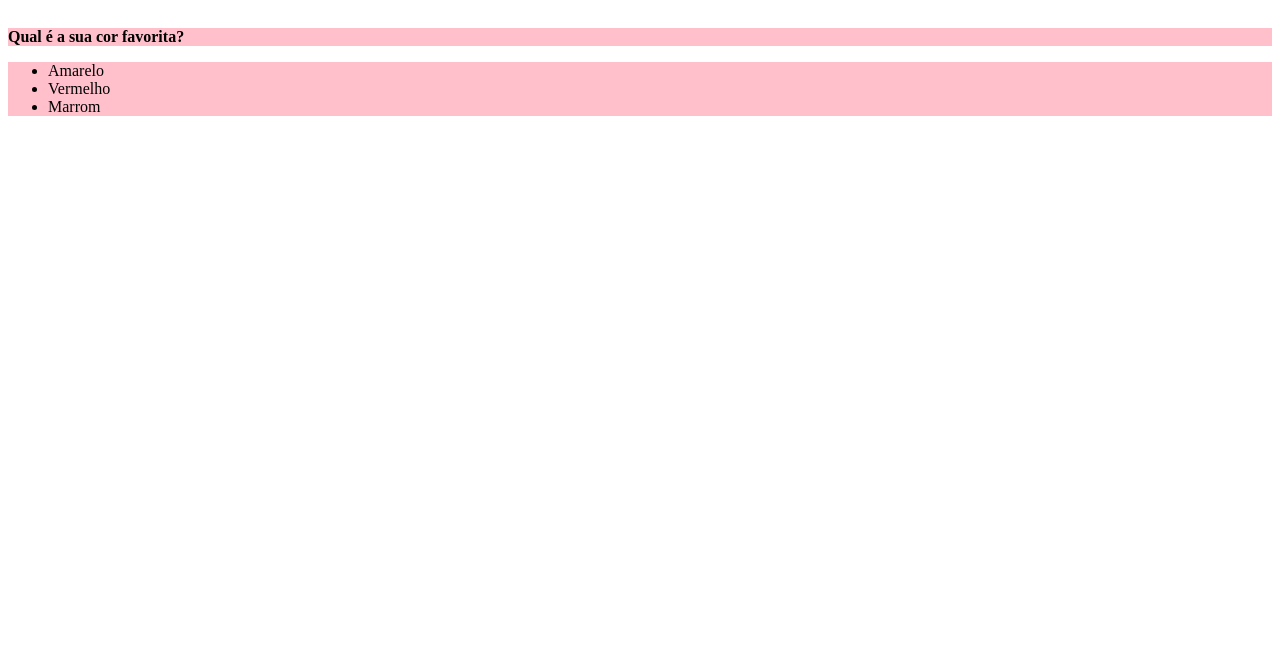
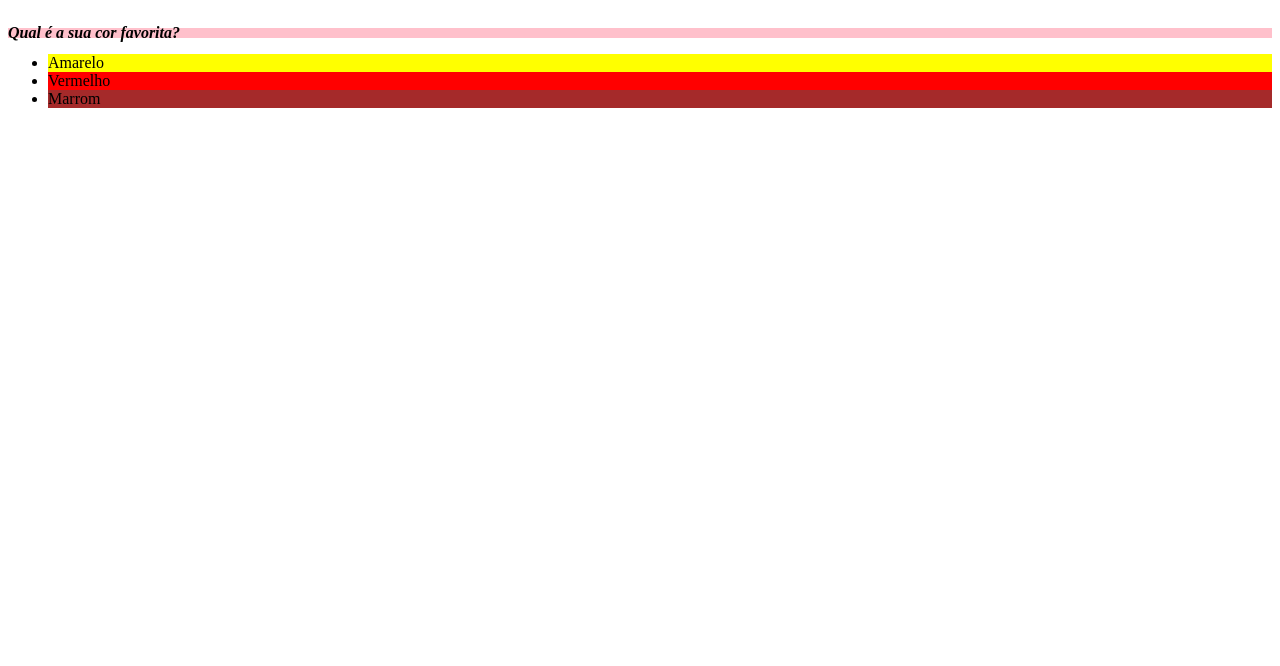
Before and after one commit to rafa382/trybe-exercicios, a plain HTML site: page fundamentos/bloco-03-introducao-a-html-e-css/dia-2-html-css-primeiros-passos-em-css/index.html in a window 1280 px wide. Shown: the part 134-800 px from the top of the page. Drawn offline with Linux system fonts and the light colour scheme.

Commit message:
Adiciona atualizações de estilo da página

```diff
--- a/fundamentos/bloco-03-introducao-a-html-e-css/dia-2-html-css-primeiros-passos-em-css/index.html
+++ b/fundamentos/bloco-03-introducao-a-html-e-css/dia-2-html-css-primeiros-passos-em-css/index.html
@@ -11,6 +11,7 @@
    font-size: 65px;
    color: orange;
    font-family: sans-serif;
+   text-decoration: underline;
 }
 .list{
     background-color: pink;
@@ -18,18 +19,31 @@
 p{
     font-weight: 600;
     font-size: 3 em;
+    font-style: italic;
+    line-height: 10px;
 }
 body{
     font-size: 16px;
 }
 
+#amarelo{
+  background-color: yellow;
+}
+
+#vermelho{
+  background-color: red;
+}
+
+#marrom{
+  background-color: brown;
+}
   </style>
     <h1 id="titulo">Exercícios 3.2</h1>
     <p class="list">Qual é a sua cor favorita?</p>
-    <ul class="list">
-      <li>Amarelo</li>
-      <li>Vermelho</li>
-      <li>Marrom</li>
+    <ul>
+      <li id="amarelo">Amarelo</li>
+      <li id="vermelho">Vermelho</li>
+      <li id="marrom">Marrom</li>
     </ul>
   </body>
 </html>
```
